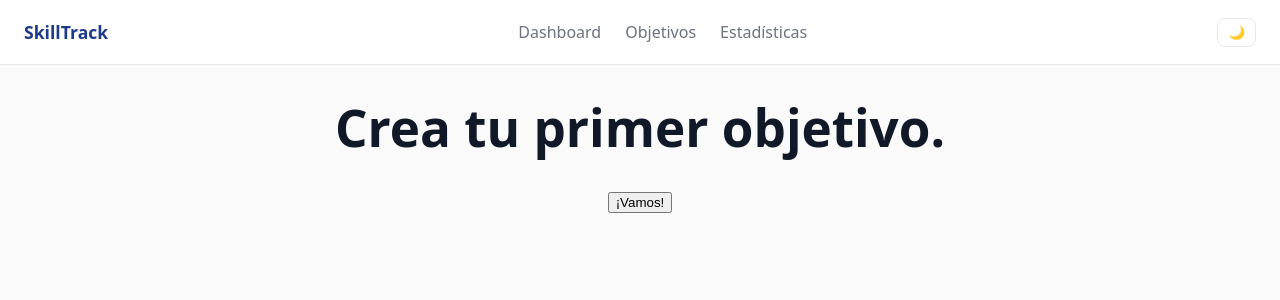
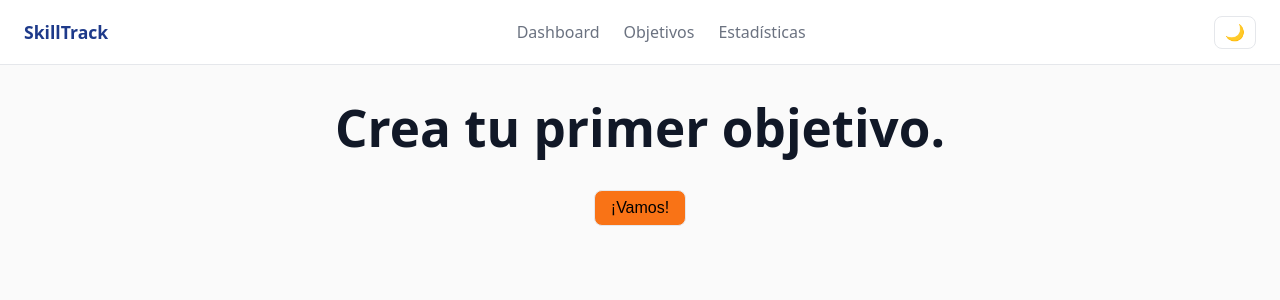
Before and after one commit to javierpiquerasmartinez/skilltrack, a React (Vite) app in the folder skilltrack/: page / in a window 1280 px wide. Shown: the top 300 px of the page. Built offline with nearby package versions, Linux system fonts and the light colour scheme.

Commit message:
feat: create Button component and integrate it into FirstGoalHero

```diff
--- /dev/null
+++ b/skilltrack/src/components/Button.css
@@ -0,0 +1,14 @@
+button {
+    padding: 0.5rem 1rem;
+    border: 1px solid var(--border);
+    border-radius: 8px;
+    background-color: var(--brand);
+    cursor: pointer;
+    font-size: 1rem;
+}
+
+button:hover {
+    background-color: var(--brand-hover);
+    border-color: transparent;
+    transition: all 0.2s ease-in-out;
+}
--- /dev/null
+++ b/skilltrack/src/components/Button.tsx
@@ -0,0 +1,9 @@
+import './Button.css'
+
+function Button({ children }: { children: React.ReactNode }) {
+    return (
+        <button>{children}</button>
+    )
+}
+
+export default Button
--- a/skilltrack/src/components/FirstGoalHero.tsx
+++ b/skilltrack/src/components/FirstGoalHero.tsx
@@ -1,9 +1,10 @@
+import Button from "./Button"
 function FirstGoalHero() {
     return (
         <>
             <div>
                 <h1>Crea tu primer objetivo.</h1>
-                <button>¡Vamos!</button>
+                <Button>¡Vamos!</Button>
             </div>
         </>
     )
```
